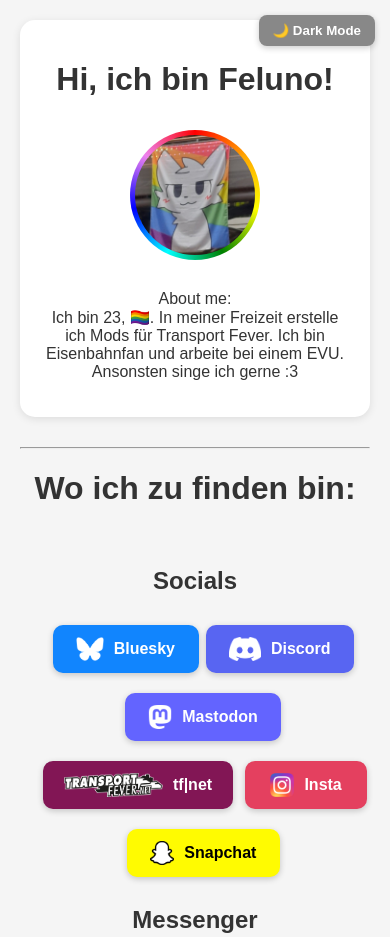
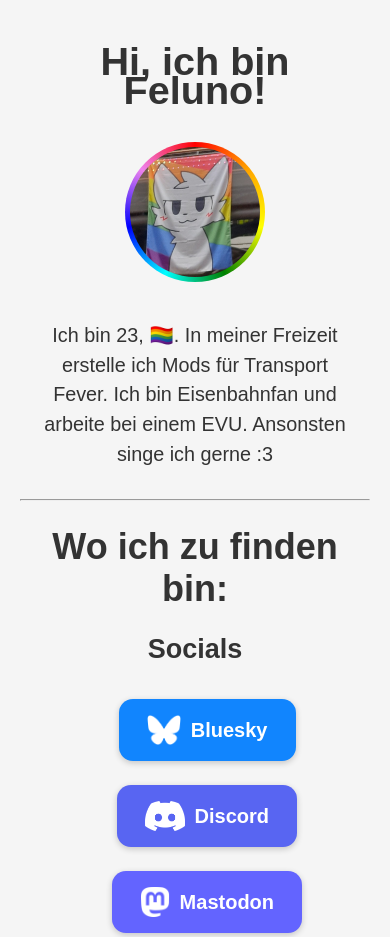
Before and after one commit to FelunoDoesStuff/feluno.de, a plain HTML site: page index.html in a window 390 px wide. Shown: the top 937 px of the page. Drawn offline with Linux system fonts and the light colour scheme.

Commit message:
Mobiloptimierung

```diff
--- a/index.html
+++ b/index.html
@@ -1,41 +1,27 @@
 <!DOCTYPE html>
-<html>
+<html lang="de">
 <head>
+    <meta charset="utf-8">
     <title>Feluno.de - meine Links</title>
-    <meta charset="utf-8">
+    <meta name="viewport" content="width=device-width, initial-scale=1.0">
     <link href="styles.css" rel="stylesheet">
 </head>
 <body>
-    <button id="mode-toggle">🌙 Dark Mode</button>
-
-    <script>
-    const toggleBtn = document.getElementById("mode-toggle");
-    toggleBtn.addEventListener("click", () => {
-        document.body.classList.toggle("dark");
-        document.body.classList.toggle("light");
-
-        if (document.body.classList.contains("dark")) {
-            toggleBtn.textContent = "☀️ Light Mode";
-        } else {
-            toggleBtn.textContent = "🌙 Dark Mode";
-        }
-    });
-    </script>
 
     <div class="profile">
-		<h1>Hi, ich bin Feluno!</h1>
+        <h1>Hi, ich bin Feluno!</h1>
         <img src="profile.jpg" alt="Profile Picture">
         <p>
-			About me:<br>
-			Ich bin 23, 🏳️‍🌈. In meiner Freizeit erstelle ich Mods für Transport Fever. Ich bin Eisenbahnfan und arbeite bei einem EVU. Ansonsten singe ich gerne :3
-		</p>
+            Ich bin 23, 🏳️‍🌈. In meiner Freizeit erstelle ich Mods für Transport Fever.
+            Ich bin Eisenbahnfan und arbeite bei einem EVU.
+            Ansonsten singe ich gerne :3
+        </p>
     </div>
 
-	<hr>
+    <hr>
     <h1>Wo ich zu finden bin:</h1>
 
-    <br>
-	<h2>Socials</h2>
+    <h2>Socials</h2>
     <a href="https://bsky.app/profile/feluno.de" class="button" target="_blank">
         <div id="bsky">
             <img src="logos/bsky-logo.png" alt="Bluesky Logo">Bluesky
@@ -56,11 +42,6 @@
             <img src="logos/tfnet-logo.png" alt="tf|net Logo">tf|net
         </div>
     </a>
-<!--    <a href="https://www.reddit.com/user/-Feluno-/" class="button" target="_blank">
-        <div id="reddit">
-            <img src="logos/reddit-logo.png" alt="Reddit Logo">Reddit
-        </div>
-    </a> -->
     <a href="https://www.instagram.com/feluno.de" class="button" target="_blank">
         <div id="insta">
             <img src="logos/instagram-logo.png" alt="Instagram Logo">Insta
@@ -68,17 +49,17 @@
     </a>
     <a href="https://www.snapchat.com/@felunoowo" class="button" target="_blank">
         <div id="snapchat">
-            <img src="logos/snapchat-logo.png" alt="Instagram Logo">Snapchat
+            <img src="logos/snapchat-logo.png" alt="Snapchat Logo">Snapchat
         </div>
     </a>
-    <br>
+
     <h2>Messenger</h2>
     <a href="https://t.me/felunoowo" class="button" target="_blank">
         <div id="telegram">
             <img src="logos/telegram-logo.png" alt="Telegram Logo">Telegram
         </div>
     </a>
-    <br>
+
     <h2>Anderer Stuff</h2>
     <a href="https://github.com/FelunoDoesStuff" class="button" target="_blank">
         <div id="github">
@@ -90,5 +71,6 @@
             <img src="logos/map-logo.png" alt="Streckenkarte Logo">Streckenkarte
         </div>
     </a>
+
 </body>
 </html>
--- a/styles.css
+++ b/styles.css
@@ -4,17 +4,13 @@
    :root {
     --bg-color: #f5f5f5;
     --text-color: #333;
-    --card-bg: white;
     --button-text: white;
-    --shadow-color: rgba(0,0,0,0.1);
 }
 
-/* Dark Mode Farben */
+/* Dark Mode */
 body.dark {
     --bg-color: #121212;
     --text-color: #eee;
-    --card-bg: #1e1e1e;
-    --shadow-color: rgba(255,255,255,0.05);
 }
 
 body {
@@ -27,9 +23,7 @@ body {
     transition: background 0.3s ease, color 0.3s ease;
 }
 
-/* =======================
-   Automatischer Dark Mode
-   ======================= */
+/* Automatischer Dark Mode */
 @media (prefers-color-scheme: dark) {
     body:not(.light) {
         background: #121212;
@@ -38,22 +32,19 @@ body {
 }
 
 /* =======================
-   Profilbereich
+   Profilbereich ohne Hintergrundbox
    ======================= */
 .profile {
-    max-width: 400px;
+    max-width: 500px;
     margin: 0 auto 30px;
-    background: var(--card-bg);
-    padding: 20px;
-    border-radius: 15px;
-    box-shadow: 0 2px 8px var(--shadow-color);
-    transition: background 0.3s ease;
+    font-size: 1.05em;
+    line-height: 1.5em;
 }
 
-/* Regenbogen-Ring um Profilbild (ohne Rotation) */
+/* Regenbogen-Ring um Profilbild */
 .profile img {
-    width: 120px;
-    height: 120px;
+    width: 130px;
+    height: 130px;
     border-radius: 50%;
     object-fit: cover;
     margin: 10px 0;
@@ -62,34 +53,12 @@ body {
 }
 
 /* =======================
-   Dark/Light Toggle
-   ======================= */
-#mode-toggle {
-    position: fixed;
-    top: 15px;
-    right: 15px;
-    z-index: 1000;
-    cursor: pointer;
-    border: none;
-    background: #888;
-    color: white;
-    padding: 8px 14px;
-    border-radius: 8px;
-    font-weight: bold;
-    transition: background 0.3s;
-    box-shadow: 0 2px 6px rgba(0,0,0,0.2);
-}
-#mode-toggle:hover {
-    background: #555;
-}
-
-/* =======================
    Buttons (Links)
    ======================= */
 a.button {
     text-decoration: none;
     display: inline-block;
-    margin: 10px;
+    margin: 12px;
 }
 
 a.button div {
@@ -97,9 +66,9 @@ a.button div {
     align-items: center;
     justify-content: center;
     gap: 10px;
-    width: 200px;
-    padding: 12px 15px;
-    border-radius: 10px;
+    width: 240px;
+    padding: 14px 18px;
+    border-radius: 12px;
     color: var(--button-text);
     font-weight: bold;
     font-size: 18px;
@@ -108,7 +77,7 @@ a.button div {
 }
 
 a.button img {
-    height: 24px;
+    height: 26px;
 }
 
 /* Hover Effekt */
@@ -132,11 +101,26 @@ a.button img {
 #strecken{ background: #00A67E; }
 
 /* =======================
-   Responsive
+   MOBILE OPTIMIERUNG
    ======================= */
-@media (max-width: 500px) {
+@media (max-width: 600px) {
+    body {
+        font-size: 18px; /* größere Schrift */
+    }
+
+    .profile {
+        max-width: 90%;  /* breiter für mobile Ansicht */
+        font-size: 1.1em;
+    }
+
     a.button div {
-        width: 90%;
-        font-size: 16px;
+        width: 95%; /* Buttons fast volle Breite */
+        font-size: 20px;
+        padding: 16px;
+        border-radius: 14px;
+    }
+
+    a.button img {
+        height: 30px; /* größere Icons */
     }
 }
```
